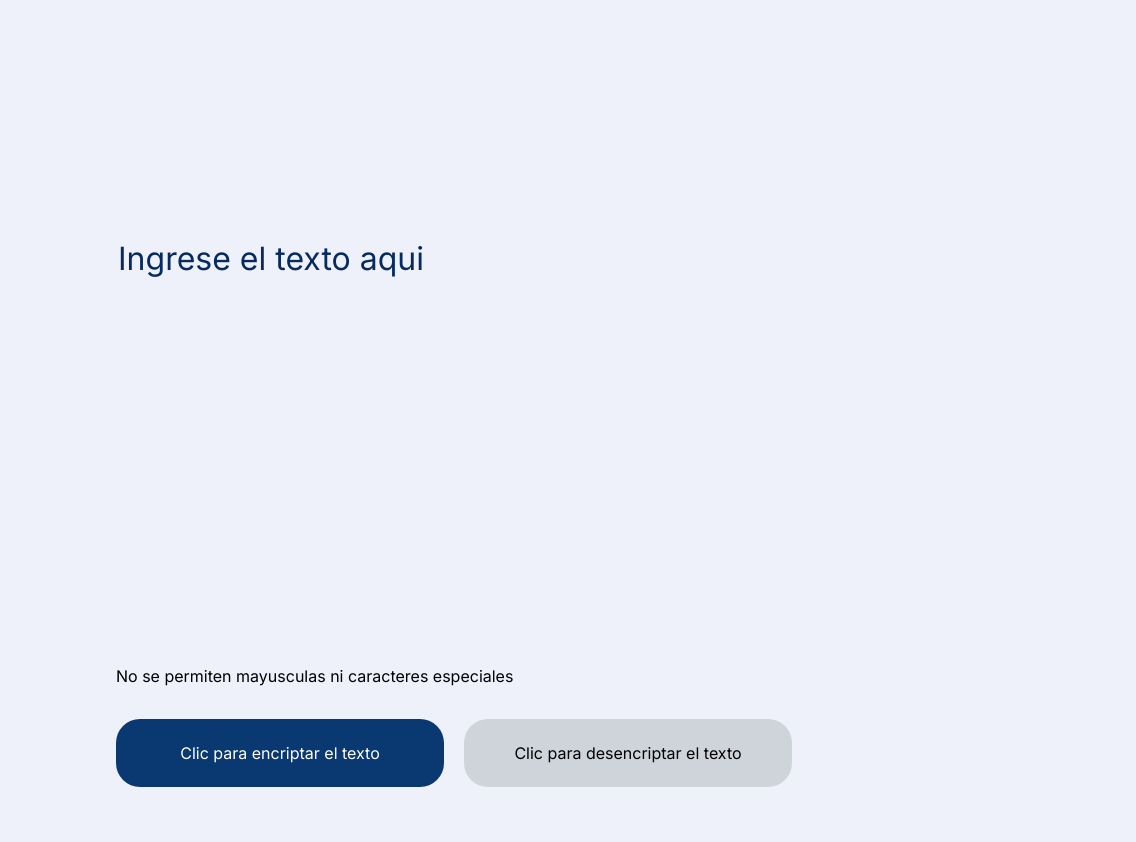
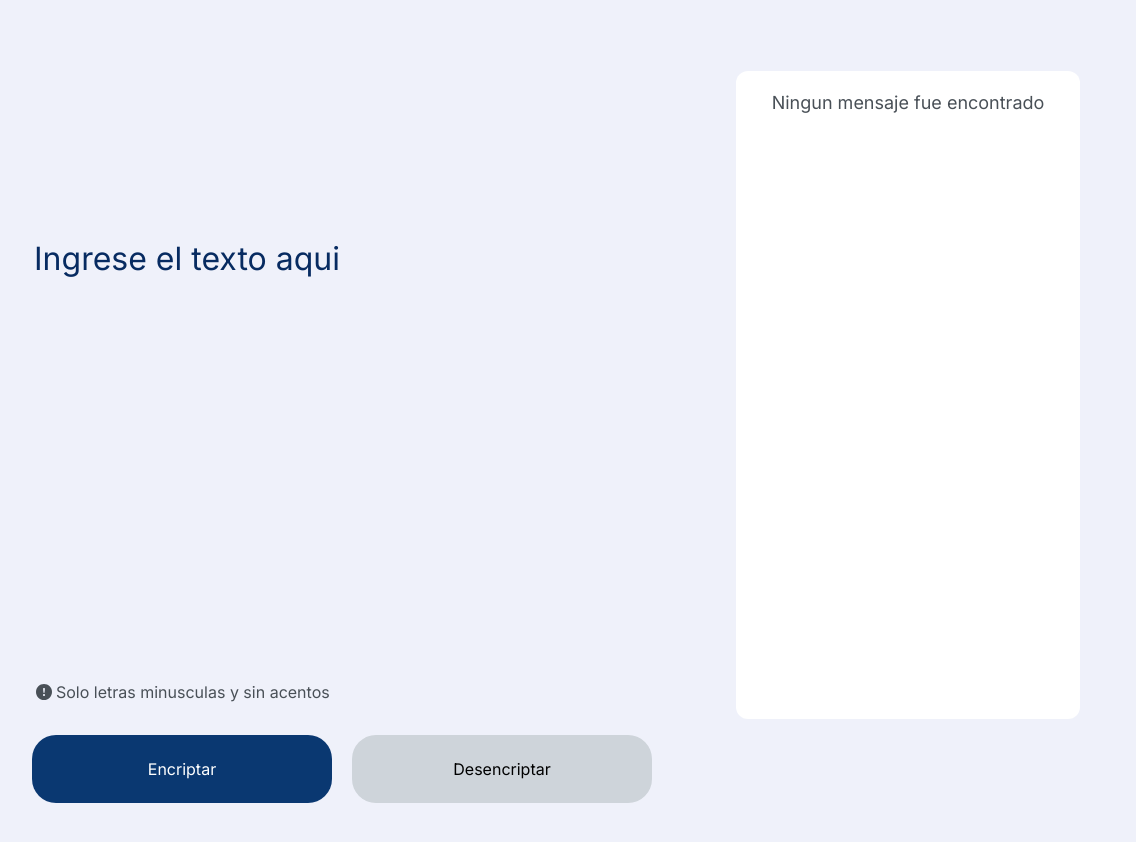
Before and after one commit to LuisCFunes/Challenge-Encriptador-AluraLatam, a plain HTML site: page index.html in a window 1280 px wide. Shown: the full height of the page, 144-1280 px from the left. Drawn offline with Linux system fonts and the light colour scheme.

Commit message:
styles for desktop done

```diff
--- a/index.html
+++ b/index.html
@@ -33,6 +33,8 @@
       </div>
     </header>
 
+    <main class="flex">
+      <div>
         <section>
           <textarea
             id="input-principal"
@@ -43,23 +45,48 @@
         </section>
 
         <section id="btn-sec">
-      <p>No se permiten mayusculas ni caracteres especiales</p>
+          <div class="warning-text">
+            <svg
+              width="16"
+              height="16"
+              viewBox="0 0 16 16"
+              fill="none"
+              xmlns="http://www.w3.org/2000/svg"
+            >
+              <g clip-path="url(#clip0_2_231)">
+                <path
+                  d="M16 8C16 10.1217 15.1571 12.1566 13.6569 13.6569C12.1566 15.1571 10.1217 16 8 16C5.87827 16 3.84344 15.1571 2.34315 13.6569C0.842855 12.1566 0 10.1217 0 8C0 5.87827 0.842855 3.84344 2.34315 2.34315C3.84344 0.842855 5.87827 0 8 0C10.1217 0 12.1566 0.842855 13.6569 2.34315C15.1571 3.84344 16 5.87827 16 8ZM8 4C7.87361 4.00007 7.74863 4.02662 7.63312 4.07793C7.51761 4.12924 7.41413 4.20418 7.32934 4.29791C7.24456 4.39165 7.18035 4.5021 7.14084 4.62217C7.10134 4.74223 7.08743 4.86923 7.1 4.995L7.45 8.502C7.46176 8.63977 7.5248 8.76811 7.62664 8.86164C7.72849 8.95516 7.86173 9.00705 8 9.00705C8.13827 9.00705 8.27151 8.95516 8.37336 8.86164C8.4752 8.76811 8.53824 8.63977 8.55 8.502L8.9 4.995C8.91257 4.86923 8.89866 4.74223 8.85915 4.62217C8.81965 4.5021 8.75544 4.39165 8.67066 4.29791C8.58587 4.20418 8.48239 4.12924 8.36688 4.07793C8.25137 4.02662 8.12639 4.00007 8 4ZM8.002 10C7.73678 10 7.48243 10.1054 7.29489 10.2929C7.10736 10.4804 7.002 10.7348 7.002 11C7.002 11.2652 7.10736 11.5196 7.29489 11.7071C7.48243 11.8946 7.73678 12 8.002 12C8.26722 12 8.52157 11.8946 8.70911 11.7071C8.89664 11.5196 9.002 11.2652 9.002 11C9.002 10.7348 8.89664 10.4804 8.70911 10.2929C8.52157 10.1054 8.26722 10 8.002 10Z"
+                  fill="#495057"
+                />
+              </g>
+              <defs>
+                <clipPath id="clip0_2_231">
+                  <rect width="16" height="16" fill="white" />
+                </clipPath>
+              </defs>
+            </svg>
+            <p>Solo letras minusculas y sin acentos</p>
+          </div>
           <div class="buttons">
             <button id="btn-enc" onclick="hideOrshowCopyBtn()">
-          Clic para encriptar el texto
+              Encriptar
             </button>
             <button id="btn-des" onclick="hideOrshowCopyBtn()">
-          Clic para desencriptar el texto
+              Desencriptar
             </button>
           </div>
         </section>
+      </div>
 
+      <div>
         <section id="text-result" class="text-center">
-      <div class="flex">
-        <p id="result"></p>
-        <button id="btn-copy" onclick="copyContent()">Copy!</button>
+          <div>
+            <p id="result">Ningun mensaje fue encontrado</p>
+            <button id="btn-copy" onclick="copyContent()">Copiar</button>
           </div>
         </section>
+      </div>
+    </main>
 
     <script src="index.js"></script>
   </body>
--- a/index.js
+++ b/index.js
@@ -26,7 +26,7 @@ const lettersDecrypt = {
 };
 
 btnEnc.addEventListener("click", () => {
-  encrypt(input.value, lettersEncrypted);
+  encrypt(input.value.toLowerCase(), lettersEncrypted);
 });
 
 btnDes.addEventListener("click", () => {
@@ -60,8 +60,10 @@ const copyContent = async () => {
 function hideOrshowCopyBtn() {
   if (btnCopy.style.display === "none" && input.value) {
     btnCopy.style.display = "block";
+    result.style.textAlign = "start"
   } else if (input.value.trim() !== "") {
     btnCopy.style.display = "block";
+    result.style.textAlign = "start"
   } else {
     btnCopy.style.display = "none";
   }
--- a/style.css
+++ b/style.css
@@ -22,6 +22,19 @@ body {
   font-family: "Inter";
 }
 
+p{
+  text-wrap: pretty;
+  text-align: start;
+}
+
+button {
+  border: none;
+  height: 68px;
+  width: 300px;
+  border-radius: 24px;
+  cursor: pointer;
+}
+
 .flex {
   display: flex;
   justify-content: space-around;
@@ -34,13 +47,16 @@ body {
   margin-top: 26px;
 }
 
+
+
+
 /* Main section */
 #input-principal {
   font-size: 32px;
-  margin-left: 240px;
+  margin-left: 120px;
   margin-top: 168px;
   width: 577px;
-  max-height: 400px;
+  height: 300px;
   color: var(--dark-blue-500);
   background-color: var(--light-blue-200);
   border: none;
@@ -58,40 +74,75 @@ body {
 #btn-sec {
   display: grid;
   grid-template-rows: 1fr 1fr;
-  margin-left: 240px;
-  margin-top: 220px;
+  margin-left: 120px;
+  margin-top: 120px;
 }
 
 .buttons {
   display: grid;
-  grid-template-columns: 328px 328px;
+  grid-template-columns: 300px 300px;
   gap: 20px;
 }
 
-button {
-  border: none;
-  height: 68px;
-  border-radius: 24px;
+#btn-enc {
+  color: #fff;
+  background-color: var(--dark-blue-300);
 }
 
-#btn-enc{
-    color: #fff;
-    background-color: var(--dark-blue-300);
+#btn-enc:hover{
+  border: 2px solid;
+  border-color: var(--dark-blue-300);
+  background-color: var(--dark-blue-100);
 }
 
-#btn-des{
-    background-color: var(--gray-100);
+#btn-des {
+  background-color: var(--gray-100);
+}
+
+#btn-des:hover {
+  color: #fff;
+  border: 2px solid;
+  border-color: var(--gray-400);
+  background-color: var(--gray-300);
 }
 
 #btn-copy {
   display: none;
-  width: 80px;
-  height: 26px;
-  margin: auto 0;
+  margin: 64px auto;
+}
+
+#btn-copy:hover{
+  border: 2px solid;
+  border-color: var(--gray-300);
+}
+
+#text-result {
+  color: var(--gray-400);
+  background-color: #fff;
+  width: 320px;
+  height: 80vh;
+  margin-left: 12px;
+  padding: 4px 12px;
+  border-radius: 12px;
 }
 
 #text-result div {
-  width: 40%;
-  margin: auto;
-  padding: 4px 12px;
+  height: 100%;
+  display: grid;
+  grid-template-rows: 80% 20%;
 }
+
+#result{
+  font-size: 18px;
+  text-align: center;
+}
+
+.warning-text {
+  display: flex;
+  color: var(--gray-400);
+  height: 50px;
+}
+
+.warning-text svg{
+  margin: auto 4px;
+}
```
Lines whose indentation alone changed are shown as unchanged.
